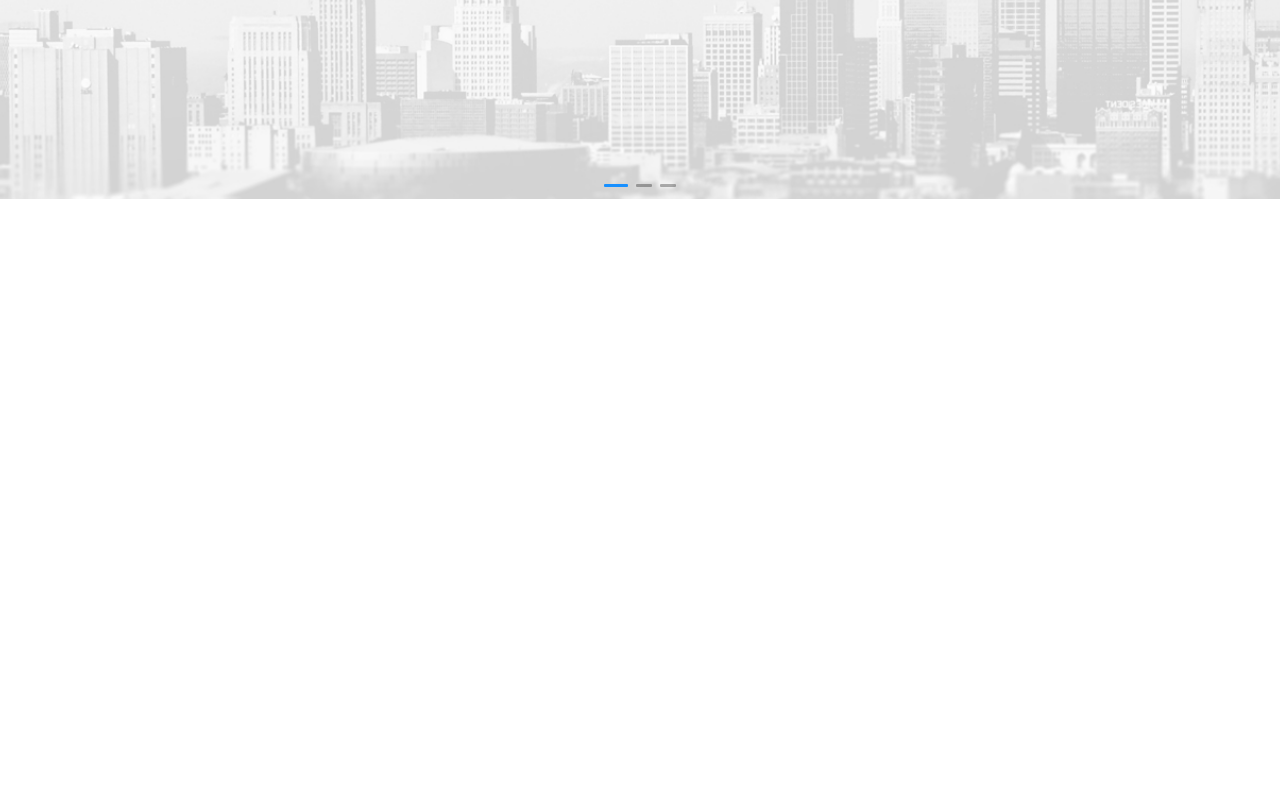
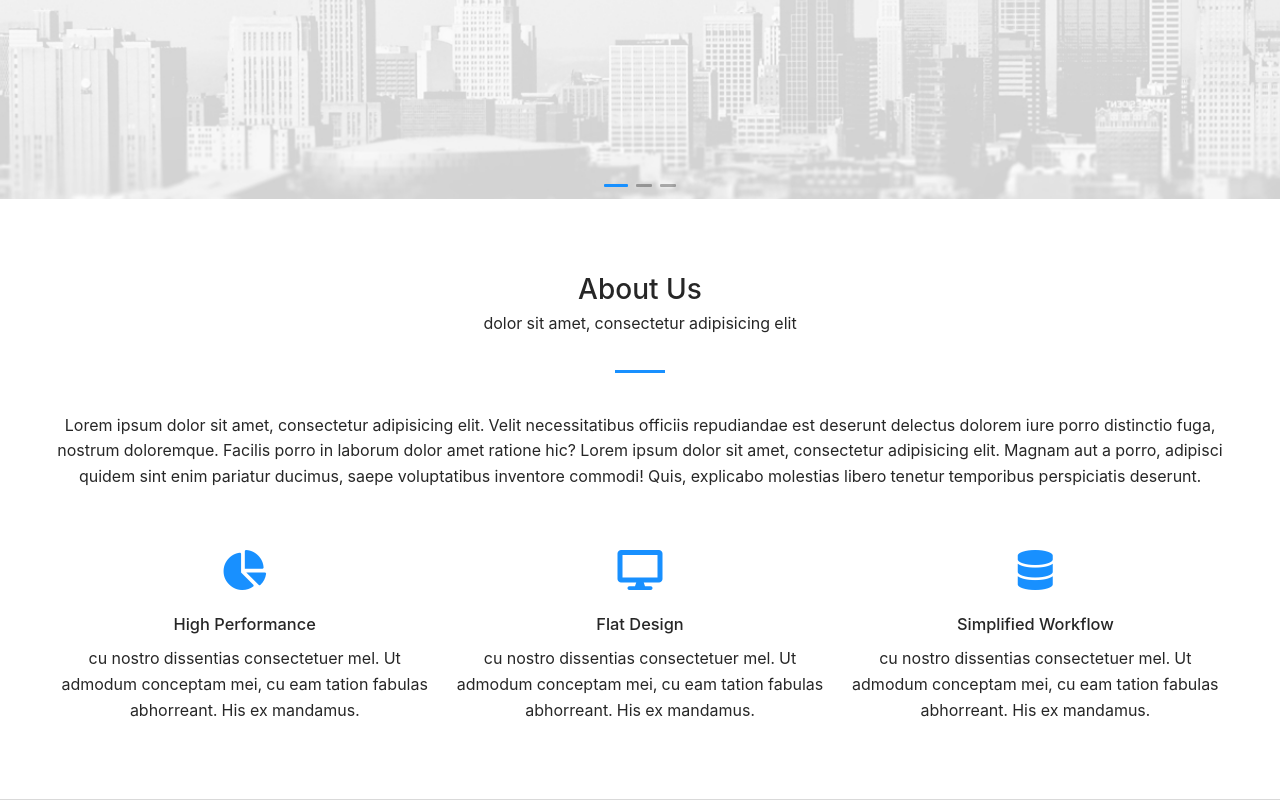
Before and after one commit to Clesio7844/react-art-design, a React (Create React App) app: page / in a window 1280 px wide. Shown: the part 601-1401 px from the top of the page. Before the commit the page ends 808 px from the top, so only its background shows below. Built offline with nearby package versions, Linux system fonts and the light colour scheme.

Commit message:
work on about using grid sytem

```diff
--- /dev/null
+++ b/src/components/home/about.js
@@ -0,0 +1,69 @@
+import React from 'react';
+
+import { Row, Col } from 'antd';
+import Item from 'antd/lib/list/Item';
+
+const items = [
+  {
+    key: '1',
+    icon: <i className='fas fa-chart-pie'></i>,
+    title: 'High Performance',
+    content:
+      'cu nostro dissentias consectetuer mel. Ut admodum conceptam mei, cu eam tation fabulas abhorreant. His ex mandamus.'
+  },
+  {
+    key: '2',
+    icon: <i className='fas fa-desktop'></i>,
+    title: 'Flat Design',
+    content:
+      'cu nostro dissentias consectetuer mel. Ut admodum conceptam mei, cu eam tation fabulas abhorreant. His ex mandamus.'
+  },
+  {
+    key: '3',
+    icon: <i className='fas fa-database'></i>,
+    title: 'Simplified Workflow',
+    content:
+      'cu nostro dissentias consectetuer mel. Ut admodum conceptam mei, cu eam tation fabulas abhorreant. His ex mandamus.'
+  }
+];
+
+function AppAbout() {
+  return (
+    <div className='block aboutBlock'>
+      <div className='container-fluid'>
+        <div className='titleHolder'>
+          <h2>About Us</h2>
+          <p>dolor sit amet, consectetur adipisicing elit</p>
+        </div>
+        <div className='contentHolder'>
+          <p>
+            Lorem ipsum dolor sit amet, consectetur adipisicing elit. Velit
+            necessitatibus officiis repudiandae est deserunt delectus dolorem
+            iure porro distinctio fuga, nostrum doloremque. Facilis porro in
+            laborum dolor amet ratione hic? Lorem ipsum dolor sit amet,
+            consectetur adipisicing elit. Magnam aut a porro, adipisci quidem
+            sint enim pariatur ducimus, saepe voluptatibus inventore commodi!
+            Quis, explicabo molestias libero tenetur temporibus perspiciatis
+            deserunt.
+          </p>
+        </div>
+
+        <Row gutter={[16, 16]}>
+          {items.map(item => {
+            return (
+              <Col span={8} key={item.key}>
+                <div className='content'>
+                  <div className='icon'>{item.icon}</div>
+                  <h3>{item.title}</h3>
+                  <p>{item.content}</p>
+                </div>
+              </Col>
+            );
+          })}
+        </Row>
+      </div>
+    </div>
+  );
+}
+
+export default AppAbout;
--- a/src/views/home.js
+++ b/src/views/home.js
@@ -1,10 +1,12 @@
 import React from 'react';
 import AppHero from '../components/home/hero';
+import AppAbout from '../components/home/about';
 
 function AppHome() {
   return (
     <div className='main'>
       <AppHero />
+      <AppAbout />
     </div>
   );
 }
```
